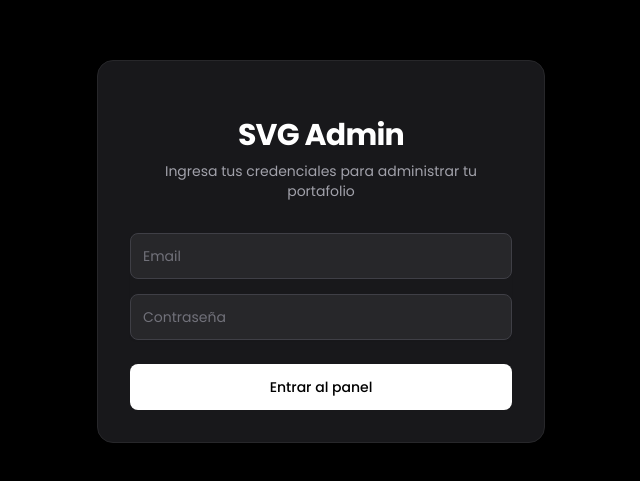
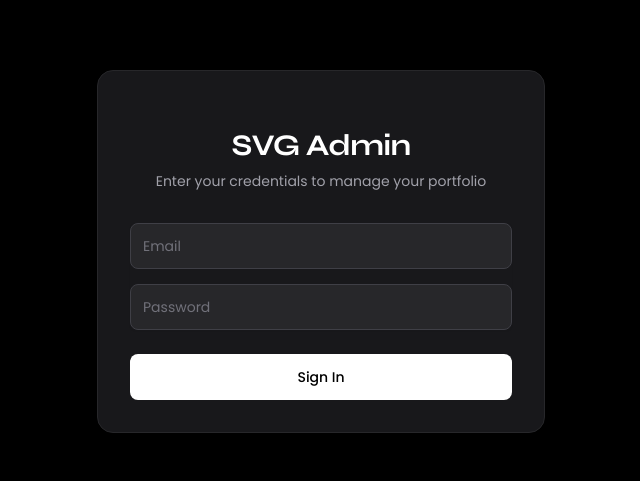
Before and after one commit to nelsonSVG/svgwebsite, a Next.js app: page /admin/login in a window 1280 px wide. Shown: the part 149-630 px from the top of the page, without its empty margins (319-959 px from the left). Built offline with nearby package versions, Linux system fonts and the light colour scheme.

Commit message:
feat: complete professional English translation of all admin panel pages and components

```diff
--- a/src/app/admin/billing/invoices/new/page.tsx
+++ b/src/app/admin/billing/invoices/new/page.tsx
@@ -137,11 +137,11 @@ export default function NewInvoicePage() {
 
   async function handleSubmit(e: React.FormEvent) {
     e.preventDefault()
-    if (!formData.client_id) return alert('Seleccione un cliente')
+    if (!formData.client_id) return alert('Please select a client')
     setLoading(true)
 
     try {
-      // 1. Obtener siguiente número de factura vía RPC
+      // 1. Get next invoice number via RPC
       const series = isTest ? 'TEST' : 'NC'
       const { data: invoice_number, error: rpcError } = await supabase
         .rpc('get_next_invoice_number', { series_name: series })
@@ -186,7 +186,7 @@ export default function NewInvoicePage() {
 
       if (itemsError) throw itemsError
 
-      alert(`Factura ${invoice_number} creada exitosamente`)
+      alert(`Invoice ${invoice_number} created successfully`)
       window.location.href = '/admin/billing/invoices'
     } catch (error: any) {
       alert(error.message)
--- a/src/app/admin/layout.tsx
+++ b/src/app/admin/layout.tsx
@@ -122,13 +122,13 @@ export default function AdminLayout({ children }: { children: ReactNode }) {
             })}
           </nav>
 
-          <div className="p-4 border-t border-zinc-800">
+          <div className="p-4 border-t border-zinc-800 font-poppins">
             <button
               onClick={handleSignOut}
               className="flex items-center space-x-3 px-4 py-3 w-full text-zinc-400 hover:text-white transition-colors"
             >
               <LogOut size={20} />
-              <span>Cerrar Sesión</span>
+              <span>Sign Out</span>
             </button>
           </div>
         </div>
--- a/src/app/admin/login/page.tsx
+++ b/src/app/admin/login/page.tsx
@@ -27,27 +27,27 @@ export default function AdminLogin() {
       router.push('/admin');
       router.refresh();
     } catch (err: any) {
-      setError(err.message || 'Error al iniciar sesión');
+      setError(err.message || 'Login failed');
     } finally {
       setLoading(false);
     }
   };
 
   return (
-    <div className="min-h-screen flex items-center justify-center bg-black px-4">
+    <div className="min-h-screen flex items-center justify-center bg-black px-4 font-poppins">
       <div className="max-w-md w-full space-y-8 p-8 bg-zinc-900 border border-zinc-800 rounded-2xl">
         <div>
-          <h2 className="mt-6 text-center text-3xl font-bold tracking-tight text-white">
+          <h2 className="mt-6 text-center text-3xl font-bold tracking-tight text-white font-syne">
             SVG Admin
           </h2>
           <p className="mt-2 text-center text-sm text-zinc-400">
-            Ingresa tus credenciales para administrar tu portafolio
+            Enter your credentials to manage your portfolio
           </p>
         </div>
         <form className="mt-8 space-y-6" onSubmit={handleLogin}>
           <div className="rounded-md shadow-sm -space-y-px">
             <div className="mb-4">
-              <label htmlFor="email-address" className="sr-only">Correo electrónico</label>
+              <label htmlFor="email-address" className="sr-only">Email address</label>
               <input
                 id="email-address"
                 name="email"
@@ -61,7 +61,7 @@ export default function AdminLogin() {
               />
             </div>
             <div>
-              <label htmlFor="password" className="sr-only">Contraseña</label>
+              <label htmlFor="password" className="sr-only">Password</label>
               <input
                 id="password"
                 name="password"
@@ -71,7 +71,7 @@ export default function AdminLogin() {
                 value={password}
                 onChange={(e) => setPassword(e.target.value)}
                 className="appearance-none rounded-lg relative block w-full px-3 py-3 border border-zinc-700 placeholder-zinc-500 text-white bg-zinc-800 focus:outline-none focus:ring-blue-500 focus:border-blue-500 focus:z-10 sm:text-sm"
-                placeholder="Contraseña"
+                placeholder="Password"
               />
             </div>
           </div>
@@ -86,9 +86,9 @@ export default function AdminLogin() {
             <button
               type="submit"
               disabled={loading}
-              className="group relative w-full flex justify-center py-3 px-4 border border-transparent text-sm font-medium rounded-lg text-black bg-white hover:bg-zinc-200 focus:outline-none focus:ring-2 focus:ring-offset-2 focus:ring-white disabled:opacity-50 transition-colors"
+              className="group relative w-full flex justify-center py-3 px-4 border border-transparent text-sm font-medium rounded-lg text-black bg-white hover:bg-zinc-200 focus:outline-none focus:ring-2 focus:ring-offset-2 focus:ring-white disabled:opacity-50 transition-colors font-bold"
             >
-              {loading ? 'Iniciando sesión...' : 'Entrar al panel'}
+              {loading ? 'Signing in...' : 'Sign In'}
             </button>
           </div>
         </form>
```
